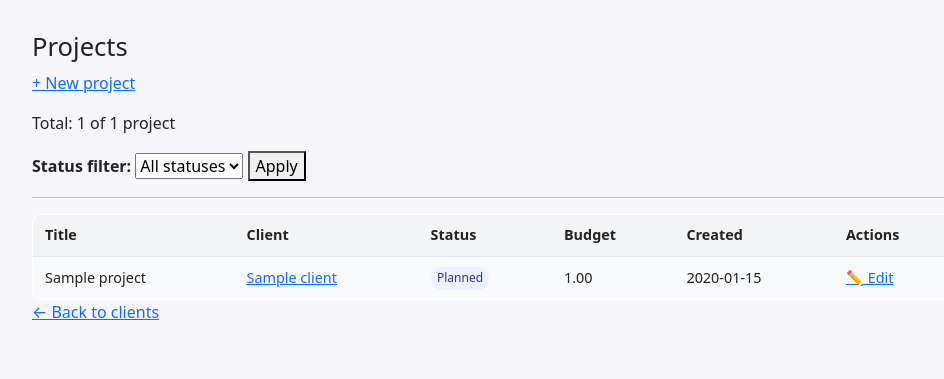
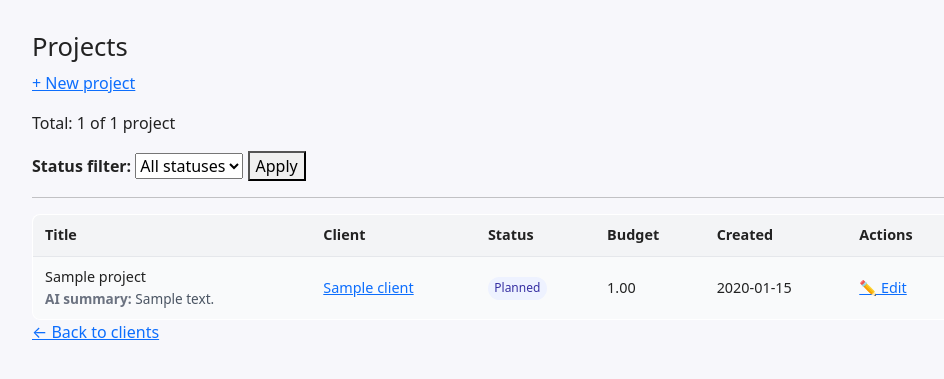
Before and after one commit to Annette3125/freelancer-crm, a Django app: page /clients/projects/ in a window 1280 px wide. Shown: the part 85-464 px from the top of the page, without its empty margins (144-1088 px from the left). Run offline with Django 5.2, Linux system fonts and the light colour scheme; a user stored in the database is signed in; tables that the repository leaves empty hold one stand-in row (values such as "Sample post").

Commit message:
show AI summaries in project and client views

```diff
--- a/static/css/base.css
+++ b/static/css/base.css
@@ -201,3 +201,14 @@ input[type="date"] {
 .main-nav a:hover {
     text-decoration: underline;
 }
+
+.project-summary-label {
+    font-weight: 600;
+    font-size: 0.85rem;
+    color: #6b7280; /* švelni pilka */
+}
+
+.project-summary {
+    font-size: 0.85rem;
+    color: #4b5563;
+}
--- a/templates/projects/project_list.html
+++ b/templates/projects/project_list.html
@@ -41,7 +41,14 @@
         </tr>
         {% for project in projects %}
         <tr>
-            <td>{{ project.title }}</td>
+
+            <td>
+            {{ project.title }}<br>
+            {% if project.summary %}
+                <span class="project-summary-label">AI summary:</span>
+                <span class="project-summary">{{ project.summary }}</span>
+            {% endif %}
+        </td>
             <td>
                 <a href="{% url 'client_detail' project.client.pk %}">
                     {{ project.client.name }}
```
Also changed, not shown: templates/clients/client_detail.html (+6 -2 lines).
